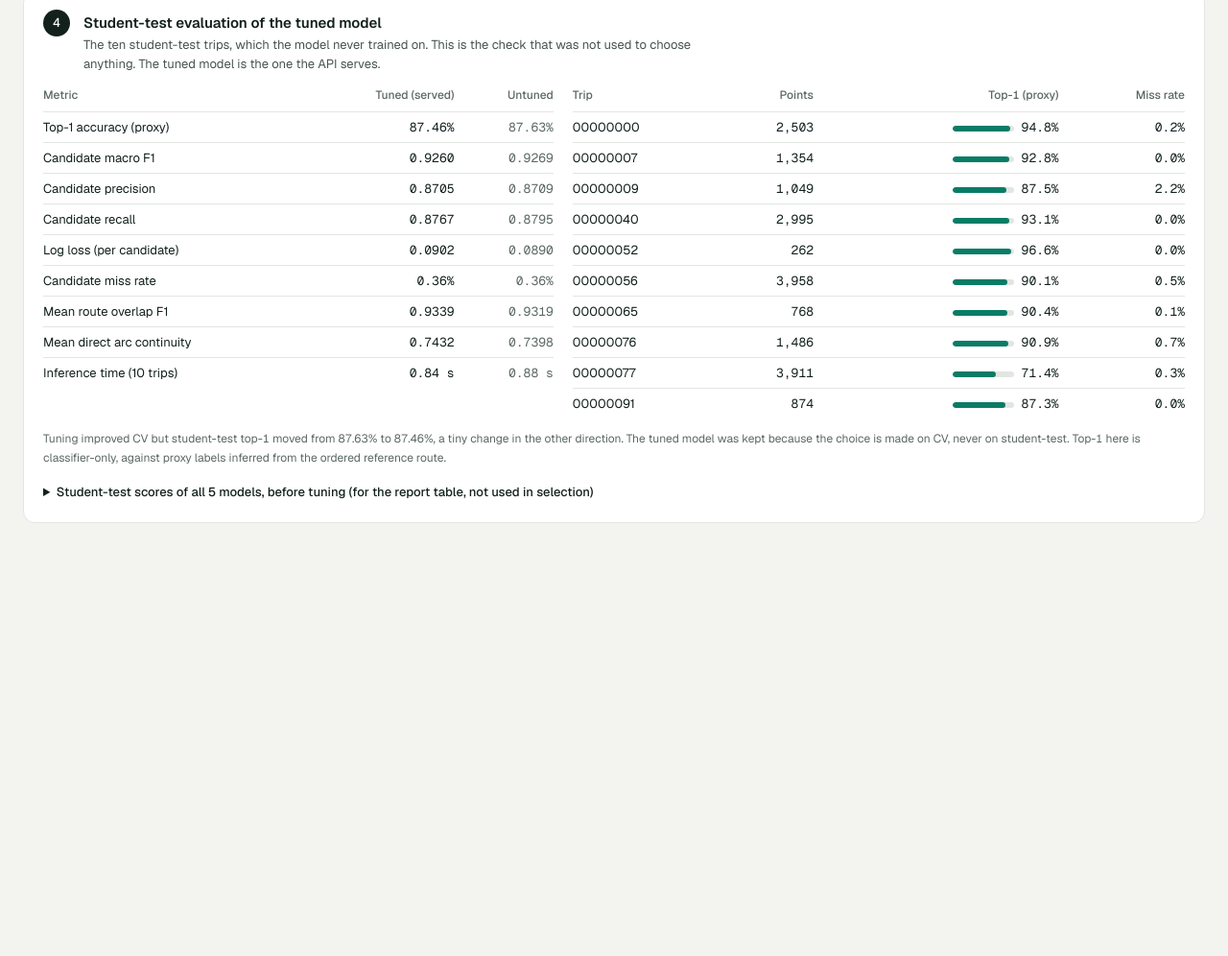
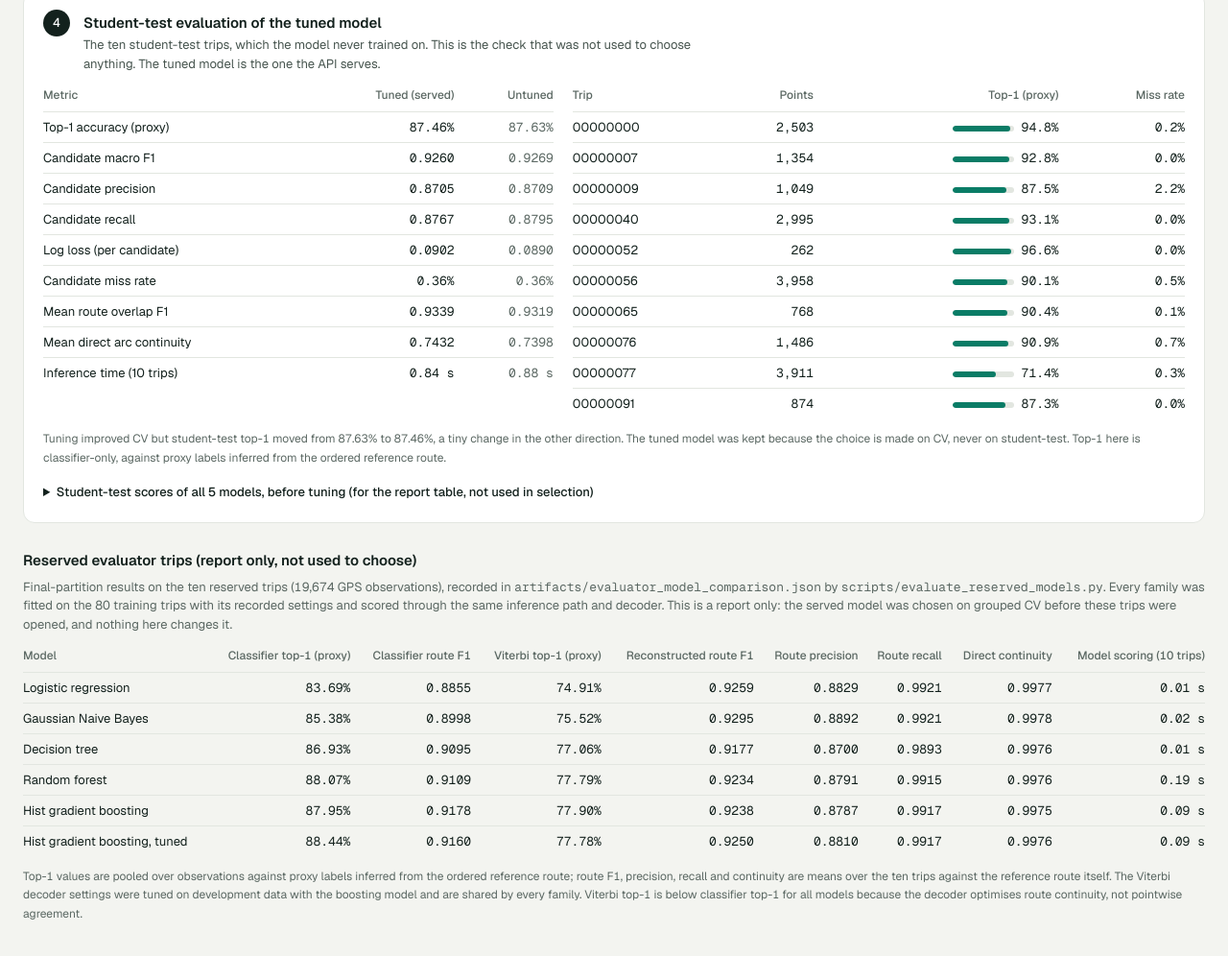
Before and after one commit to deeptanshukumar/PathSnap, a plain HTML site: page ui/details.html in a window 1280 px wide. Shown: the part 2017-3013 px from the top of the page at 96% size. Before the commit the page ends 2610 px from the top, so only its background shows below. Drawn offline with nearby package versions, Linux system fonts and the light colour scheme.

Commit message:
fix(ui): keep the reserved-trip report table when rebuilding the model selection section
The four-step rebuild had replaced the section that held it. Restored below the
steps and labelled report-only.

Co-Authored-By: Claude Sonnet 5.5 <noreply@anthropic.com>

```diff
--- a/ui/details.html
+++ b/ui/details.html
@@ -116,6 +116,8 @@
 
 
     .chosen h2{font-size:18px}
+    .chosen .evh{font-size:15px;font-weight:600;margin:28px 0 6px}
+    .chosen > .sub,.chosen > .note,.chosen > .tablewrap{max-width:none}
     .flow{display:flex;flex-direction:column;gap:14px}
     .step{padding:18px 20px;min-width:0}
     .step .sh{display:flex;gap:14px;align-items:flex-start;margin-bottom:14px}
@@ -243,6 +245,16 @@
           <div class="tablewrap"><table class="cmp"><thead><tr><th>Model</th><th>Top-1 (proxy)</th><th>Macro F1</th><th>Log loss</th><th>Inference</th></tr></thead><tbody><tr><td>Hist gradient boosting</td><td>87.63%</td><td>0.9269</td><td>0.089</td><td>0.88 s</td></tr><tr><td>Random forest</td><td>87.57%</td><td>0.9246</td><td>0.092</td><td>0.63 s</td></tr><tr><td>Decision tree</td><td>87.44%</td><td>0.9214</td><td>0.113</td><td>0.05 s</td></tr><tr><td>Logistic regression</td><td>82.48%</td><td>0.8879</td><td>0.155</td><td>0.06 s</td></tr><tr><td>Gaussian Naive Bayes</td><td>83.46%</td><td>0.8207</td><td>0.563</td><td>0.11 s</td></tr></tbody></table></div></details>
       </article>
     </div>
+
+    <h3 class="evh">Reserved evaluator trips (report only, not used to choose)</h3>
+    <p class="sub">Final-partition results on the ten reserved trips (19,674 GPS observations), recorded in <span class="mono">artifacts/evaluator_model_comparison.json</span> by <span class="mono">scripts/evaluate_reserved_models.py</span>. Every family was fitted on the 80 training trips with its recorded settings and scored through the same inference path and decoder. This is a report only: the served model was chosen on grouped CV before these trips were opened, and nothing here changes it.</p>
+    <div class="tablewrap">
+      <table class="cmp">
+        <thead><tr><th>Model</th><th>Classifier top-1 (proxy)</th><th>Classifier route F1</th><th>Viterbi top-1 (proxy)</th><th>Reconstructed route F1</th><th>Route precision</th><th>Route recall</th><th>Direct continuity</th><th>Model scoring (10 trips)</th></tr></thead>
+        <tbody><tr><td>Logistic regression</td><td>83.69%</td><td>0.8855</td><td>74.91%</td><td>0.9259</td><td>0.8829</td><td>0.9921</td><td>0.9977</td><td>0.01 s</td></tr><tr><td>Gaussian Naive Bayes</td><td>85.38%</td><td>0.8998</td><td>75.52%</td><td>0.9295</td><td>0.8892</td><td>0.9921</td><td>0.9978</td><td>0.02 s</td></tr><tr><td>Decision tree</td><td>86.93%</td><td>0.9095</td><td>77.06%</td><td>0.9177</td><td>0.8700</td><td>0.9893</td><td>0.9976</td><td>0.01 s</td></tr><tr><td>Random forest</td><td>88.07%</td><td>0.9109</td><td>77.79%</td><td>0.9234</td><td>0.8791</td><td>0.9915</td><td>0.9976</td><td>0.19 s</td></tr><tr><td>Hist gradient boosting</td><td>87.95%</td><td>0.9178</td><td>77.90%</td><td>0.9238</td><td>0.8787</td><td>0.9917</td><td>0.9975</td><td>0.09 s</td></tr><tr class="win"><td>Hist gradient boosting, tuned</td><td>88.44%</td><td>0.9160</td><td>77.78%</td><td>0.9250</td><td>0.8810</td><td>0.9917</td><td>0.9976</td><td>0.09 s</td></tr></tbody>
+      </table>
+    </div>
+    <p class="note">Top-1 values are pooled over observations against proxy labels inferred from the ordered reference route; route F1, precision, recall and continuity are means over the ten trips against the reference route itself. The Viterbi decoder settings were tuned on development data with the boosting model and are shared by every family. Viterbi top-1 is below classifier top-1 for all models because the decoder optimises route continuity, not pointwise agreement.</p>
   </section>
 </main>
 
```
